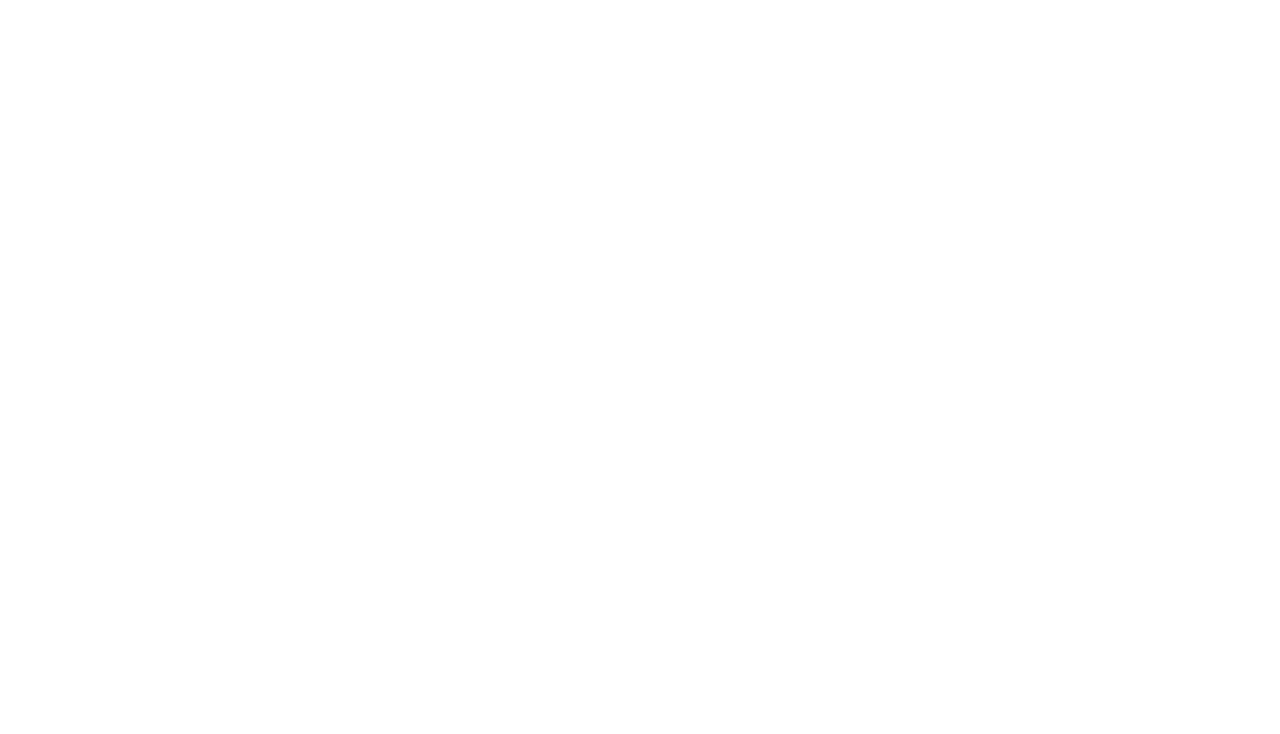
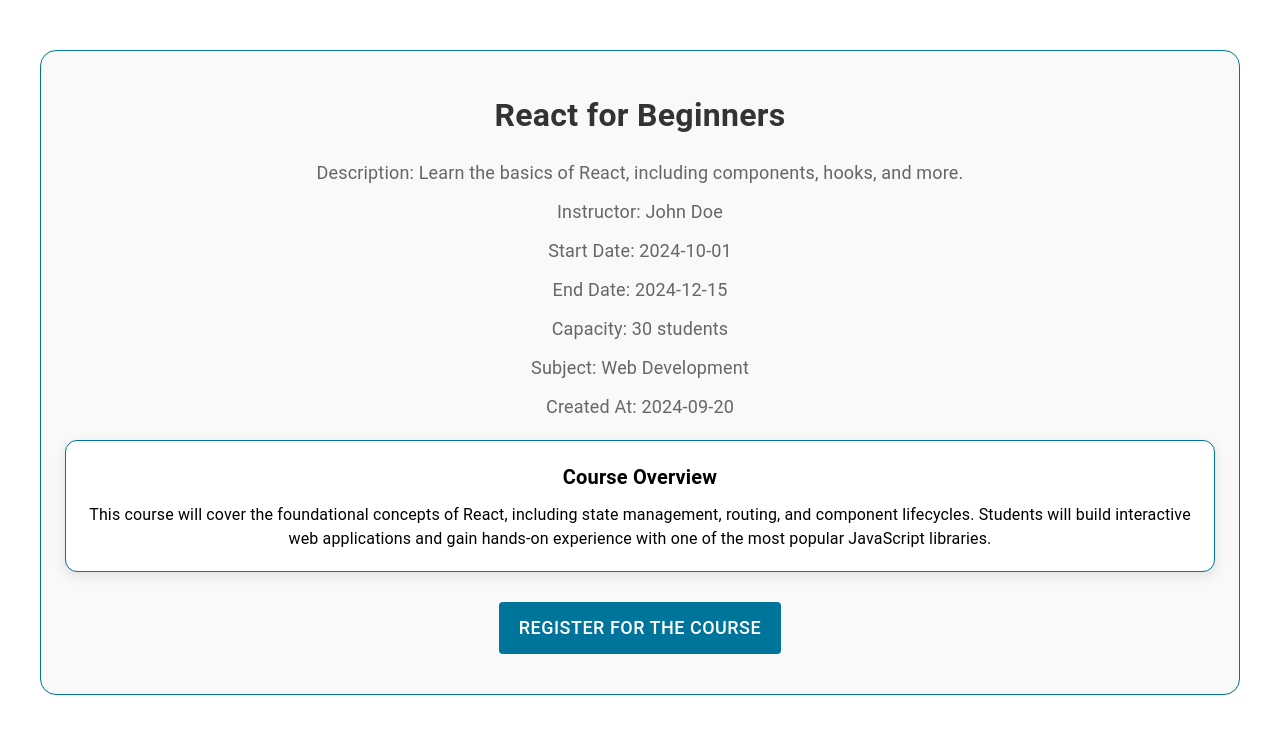
Before and after one commit to Noura-Darwazeh/LearnHub, a React (Create React App) app: page / in a window 1280 px wide. Shown: the top 734 px of the page. Built offline with nearby package versions, Linux system fonts and the light colour scheme.

Commit message:
Design Course Details page

```diff
--- a/src/App.js
+++ b/src/App.js
@@ -1,10 +1,10 @@
 import logo from './logo.svg';
 import './App.css';
-
+import CourseDetailsPage from './pages/CourseDetailsPage';
 function App() {
   return (
     <div className="App">
-
+      <CourseDetailsPage />
     </div>
   );
 }
--- /dev/null
+++ b/src/pages/CourseDetailsPage.jsx
@@ -0,0 +1,77 @@
+import React from 'react';
+import { Container, Typography, Box, Button } from '@mui/material';
+import { styled } from '@mui/system';
+
+const CourseDetailsContainer = styled(Container)({
+  backgroundColor: '#f9f9f9',
+  padding: '40px',
+  borderRadius: '16px',
+  maxWidth: '800px',
+  marginTop: '50px',
+  border:'1px solid #00749A'
+});
+
+const CourseTitle = styled(Typography)({
+  fontSize: '32px',
+  fontWeight: 'bold',
+  marginBottom: '20px',
+  color: '#333',
+});
+
+const CourseInfo = styled(Typography)({
+  fontSize: '18px',
+  marginBottom: '12px',
+  color: '#666',
+});
+
+const CourseDetailsBox = styled(Box)({
+  backgroundColor: '#fff',
+  borderRadius: '12px',
+  padding: '20px',
+  boxShadow: '0 4px 12px rgba(0, 0, 0, 0.1)',
+  marginTop: '20px',
+  border:'1px solid #00749A'
+
+});
+
+const RegisterButton = styled(Button)({
+  backgroundColor: '#00749A',
+  color: '#fff',
+  padding: '10px 20px',
+  fontSize: '18px',
+  marginTop: '30px',
+});
+
+const CourseDetailsPage = () => {
+  const handleRegister = () => {
+    alert('You have successfully registered for this course!');
+  };
+
+  return (
+    <CourseDetailsContainer>
+      <CourseTitle>React for Beginners</CourseTitle>
+      <CourseInfo>Description: Learn the basics of React, including components, hooks, and more.</CourseInfo>
+      <CourseInfo>Instructor: John Doe</CourseInfo>
+      <CourseInfo>Start Date: 2024-10-01</CourseInfo>
+      <CourseInfo>End Date: 2024-12-15</CourseInfo>
+      <CourseInfo>Capacity: 30 students</CourseInfo>
+      <CourseInfo>Subject: Web Development</CourseInfo>
+      <CourseInfo>Created At: 2024-09-20</CourseInfo>
+
+      <CourseDetailsBox>
+        <Typography variant="h6" sx={{ fontWeight: 'bold' }}>
+          Course Overview
+        </Typography>
+        <Typography variant="body1" sx={{ marginTop: '10px' }}>
+          This course will cover the foundational concepts of React, including state management, routing, and component lifecycles. Students will build interactive web applications and gain hands-on experience with one of the most popular JavaScript libraries.
+        </Typography>
+      </CourseDetailsBox>
+
+      <RegisterButton onClick={handleRegister}>
+        Register for the Course
+      </RegisterButton>
+    </CourseDetailsContainer>
+  );
+};
+
+export default CourseDetailsPage;
```
